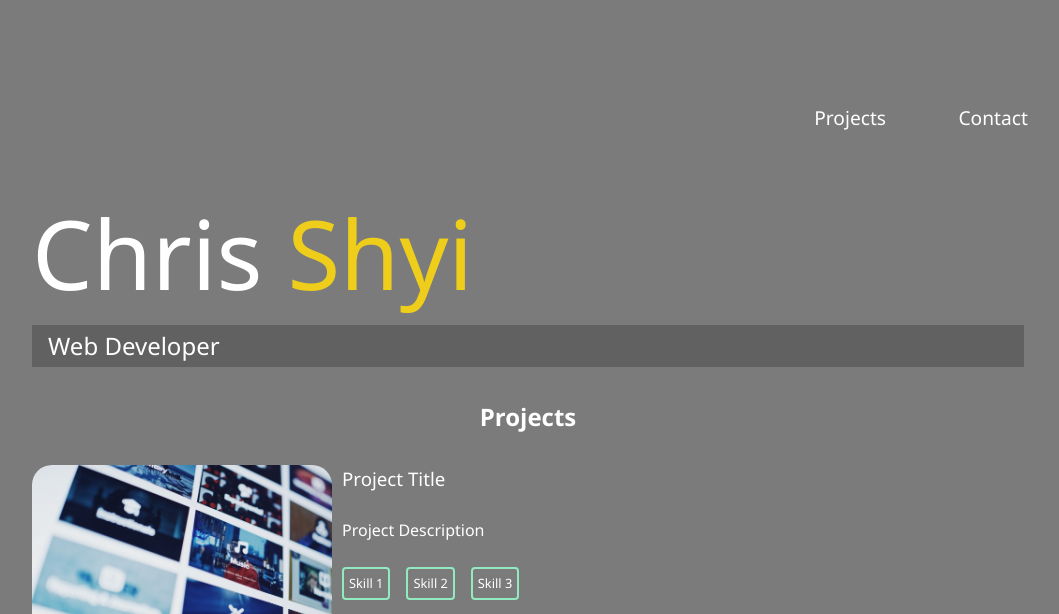
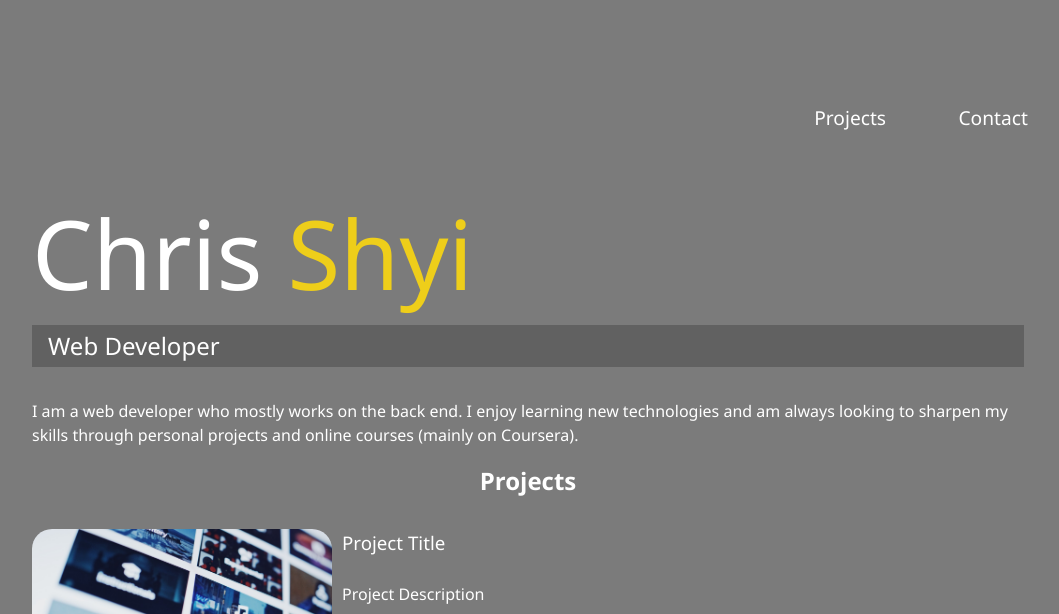
Before and after one commit to chrisshyi/chrisshyi.github.io, a website: page dist/index.html in a window 1280 px wide. Shown: the top 614 px of the page, without its empty margins (112-1171 px from the left). Drawn offline with Linux system fonts and the light colour scheme.

Commit message:
Added bio section

```diff
--- a/dist/index.html
+++ b/dist/index.html
@@ -22,6 +22,11 @@
             <h2 class="sm-heading">
                 Web Developer
             </h2>
+            <p id="bio">
+                I am a web developer who mostly works on the back end. I enjoy
+                learning new technologies and am always looking to sharpen my skills
+                through personal projects and online courses (mainly on Coursera).
+            </p>
             <h2 id="projects" class="section-header">Projects</h2>
             <div class="projects-container">
                 <div class="project-card">
```
